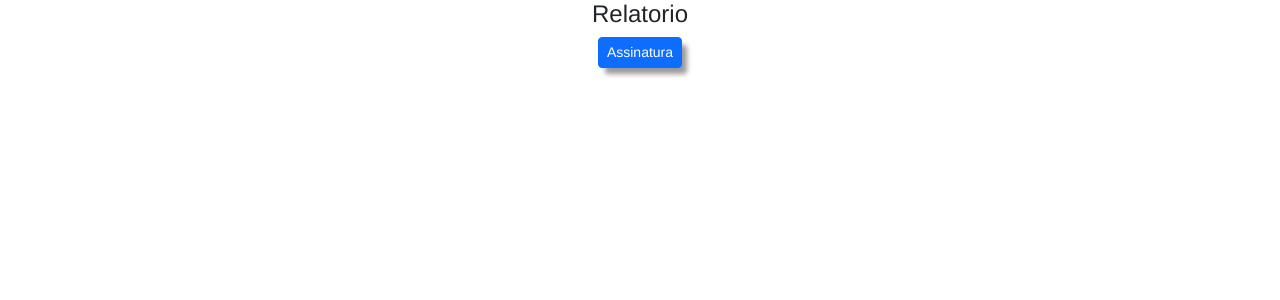
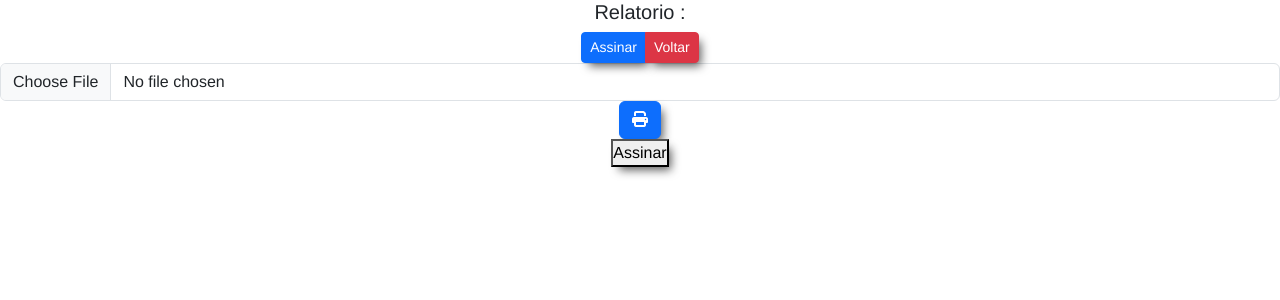
Before and after one commit to brendo-perigolo/project-relatorio, an Angular app: page /complete in a window 1280 px wide. Both pictures are taken after a click on the button "Visualizar Relatorio". Shown: the top 300 px of the page. Built offline with nearby package versions, Linux system fonts and the light colour scheme.

Commit message:
Incluso Modulo Assinaturar v10 - test12

```diff
--- a/src/app/app.component.html
+++ b/src/app/app.component.html
@@ -83,34 +83,15 @@
     </div>
     <button (click)="relatorioPage()" class="btn btn-primary">Visualizar Relatorio</button>
 
-    }
+    } @if (showRelatorio === true) {
 
-    <!-- Button trigger modal -->
+    <div class="containter">
+      <h5>Relatorio :</h5>
+      <div class="btn-group">
+        <button (click)="showPadAssinatura()" class="btn btn-primary btn-sm">Assinar</button>
+        <button class="btn btn-danger btn-sm">Voltar</button>
+      </div>
 
-    <!-- <button class="btn btn-primary" data-bs-target="#exampleModalToggle" data-bs-toggle="modal">
-      Open first modal
-    </button> -->
-
-    <!-- MOODAL -->
-    <!-- <div
-      class="modal fade"
-      id="exampleModalToggle"
-      aria-hidden="true"
-      aria-labelledby="exampleModalToggleLabel"
-      tabindex="-1"
-    >
-      <div class="modal-dialog modal-dialog">
-        <div class="modal-content">
-          <div class="modal-header">
-            <h1 class="modal-title fs-5" id="exampleModalToggleLabel">Relatorio Tecnico</h1>
-            <button
-              type="button"
-              class="btn-close"
-              data-bs-dismiss="modal"
-              aria-label="Close"
-            ></button>
-          </div>
-          <div class="modal-body">
       <div class="lista">
         @if (listaConfig.length >0) {
         <h4>Configuraçoes Executadas :</h4>
@@ -127,74 +108,17 @@
         } @if ( obs_adc.length >0) {
         <h4>Informaçoes Adicionais :</h4>
         {{obs_adc}} }
+      </div>
+    </div>
+
+    <input type="file" class="form-control" id="fileInput" (change)="onFileSelected($event)" />
     <button type="button" class="btn btn-primary" (click)="gerarTextoCombinado()">
       <i class="fa-solid fa-print"></i>
     </button>
+    } @if(showBtnAssinatura === true) {
+    <button (click)="showPadAssinatura()">Assinar</button>
+    } @if (showAssinatura === true) {
+    <app-signature-pad></app-signature-pad>
+    }
   </div>
 </div>
-          <div class="modal-footer">
-            <button
-              class="btn btn-primary"
-              data-bs-target="#exampleModalToggle2"
-              data-bs-toggle="modal"
-            >
-              Open second modal
-            </button>
-          </div>
-        </div>
-      </div>
-    </div>
-    <div
-      class="modal fade"
-      id="exampleModalToggle2"
-      aria-hidden="true"
-      aria-labelledby="exampleModalToggleLabel2"
-      tabindex="-1"
-    >
-      <div class="modal-dialog modal-fullscreen">
-        <div class="modal-content">
-          <div class="modal-header">
-            <h1 class="modal-title fs-5" id="exampleModalToggleLabel2">Assinatura</h1>
-            <button
-              type="button"
-              class="btn-close"
-              data-bs-dismiss="modal"
-              aria-label="Close"
-            ></button>
-          </div>
-          <div class="modal-body">
-            <app-signature-pad></app-signature-pad>
-            <div class="modal-footer">
-              <input
-                type="file"
-                class="form-control"
-                id="fileInput"
-                (change)="onFileSelected($event)"
-              />
-              <button type="button" class="btn btn-danger" (click)="processarPdf()">
-                <i class="fa-solid fa-download"></i> Baixar PDF
-              </button>
-            </div>
-            <div class="modal-footer">
-              <button
-                class="btn btn-primary"
-                data-bs-target="#exampleModalToggle"
-                data-bs-toggle="modal"
-              >
-                Back to first
-              </button>
-            </div>
-          </div>
-        </div>
-      </div>
-      <button
-        class="btn btn-primary"
-        data-bs-target="#exampleModalToggle"
-        data-bs-toggle="modal"
-      ></button>
-    </div>
-  </div>
-</div> -->
-    <router-outlet />
-  </div>
-</div>
--- a/src/app/app.component.ts
+++ b/src/app/app.component.ts
@@ -39,10 +39,21 @@ export class AppComponent {
 
   showRelatorio = false;
 
+  //VISUALIZAR assinatura
+
+  showAssinatura = false;
+  showBtnAssinatura = false;
+  showPadAssinatura() {
+    this.showAssinatura = !this.showAssinatura;
+    this.showRelatorio = false
+    this.showBtnAssinatura = false;
+  }
+
   // NAVEGAR PAGINA DE RELATORIO
   relatorioPage() {
     this.showRelatorio = true;
     this.showLista = false;
+    this.showBtnAssinatura = true;
     this.navegarAssintatura();
   }
 
```
Lines whose indentation alone changed are shown as unchanged.
